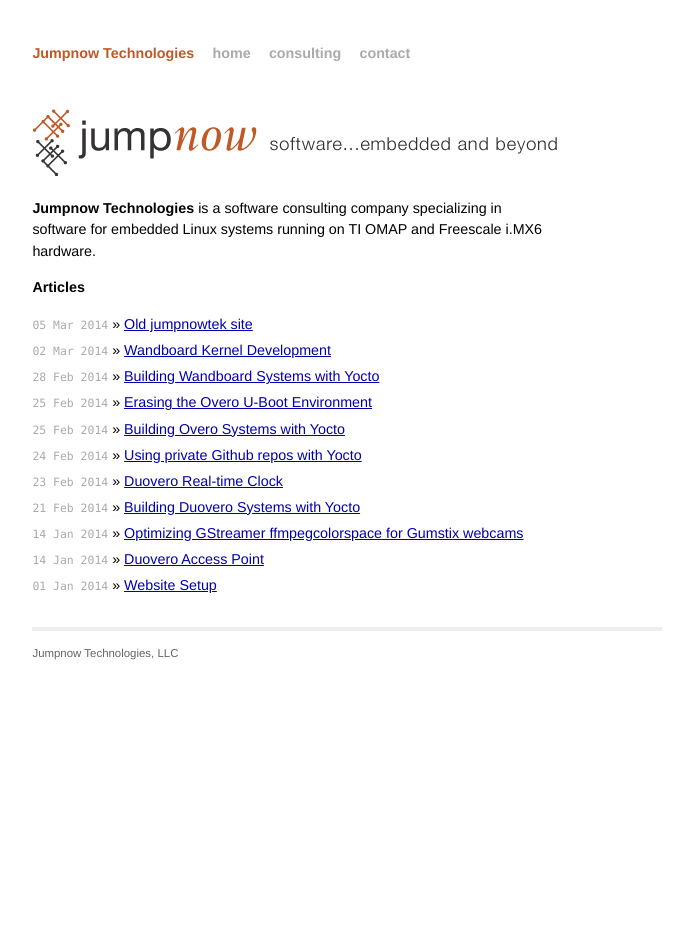
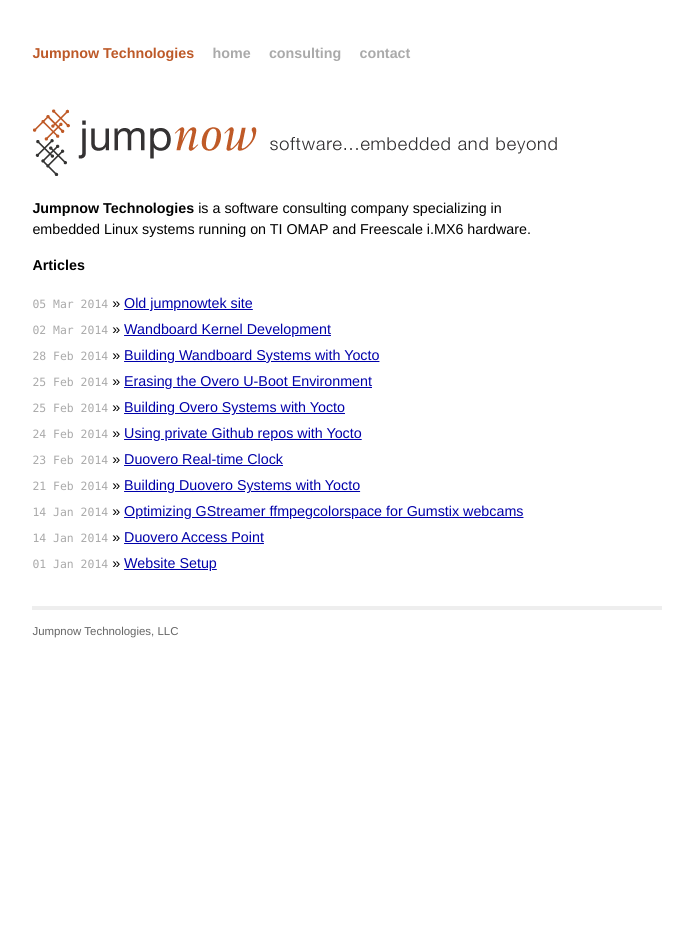
Before and after one commit to jumpnow/jumpnowtek-site, a Jekyll site: the page built from index.html, in a window 1280 px wide. Shown: the whole page, without its empty margins (293-986 px from the left). Built offline with Jekyll 4.4.1, drawn with Linux system fonts in a browser that asks for light colours; Markdown is read by kramdown in place of the engine named in the settings.

Commit message:
Tweak on home page wording

```diff
--- a/index.html
+++ b/index.html
@@ -7,8 +7,7 @@
   <p><img src="/assets/jumpnow-header.png" alt="jumpnow-logo"></p>
   <p>
     <b>Jumpnow Technologies</b> is a software consulting company specializing in <br />
-    software for embedded Linux systems running on TI OMAP and Freescale i.MX6<br />
-    hardware.
+    embedded Linux systems running on TI OMAP and Freescale i.MX6 hardware.
   </p>
   <h1>Articles</h1>
   <ul class="posts">
```
